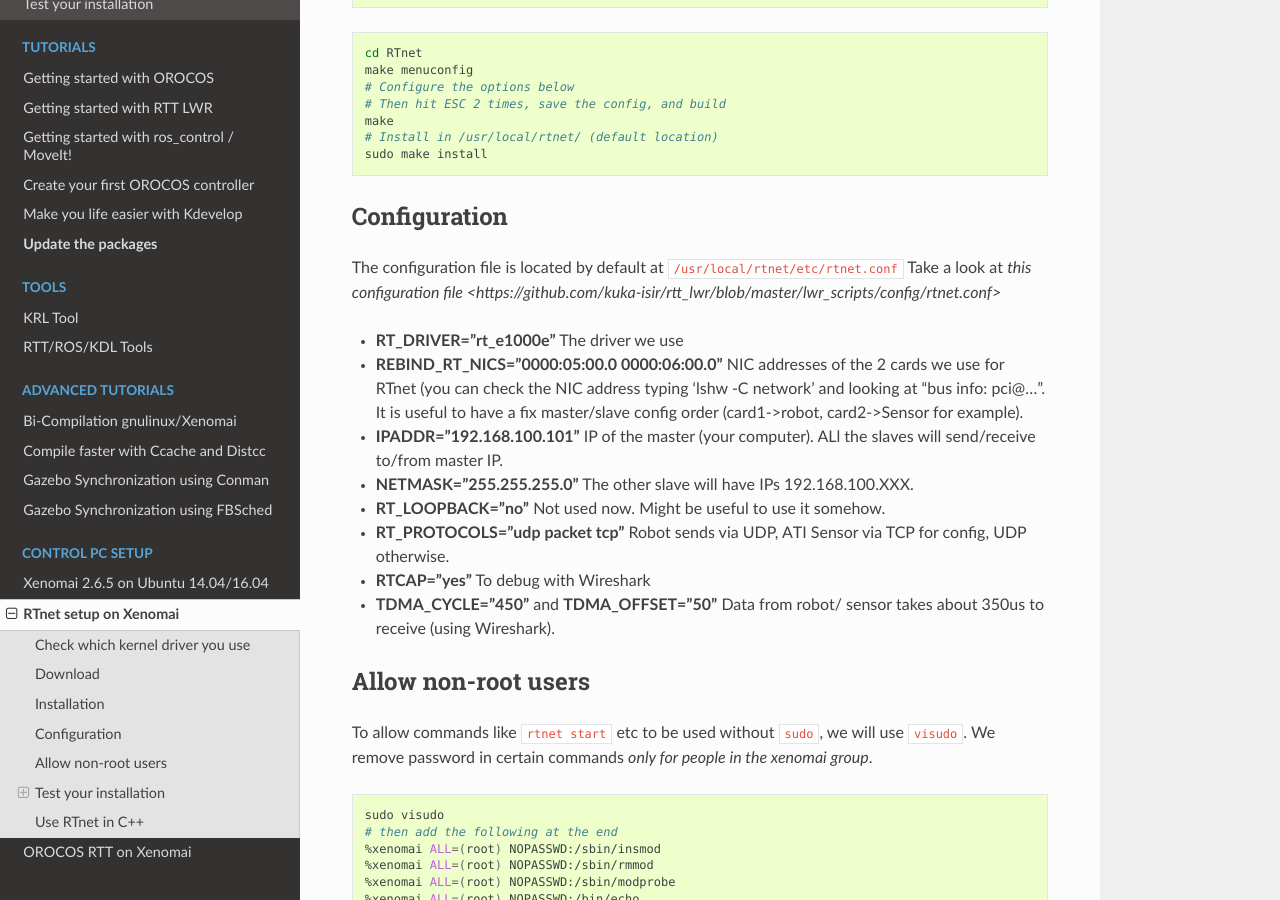
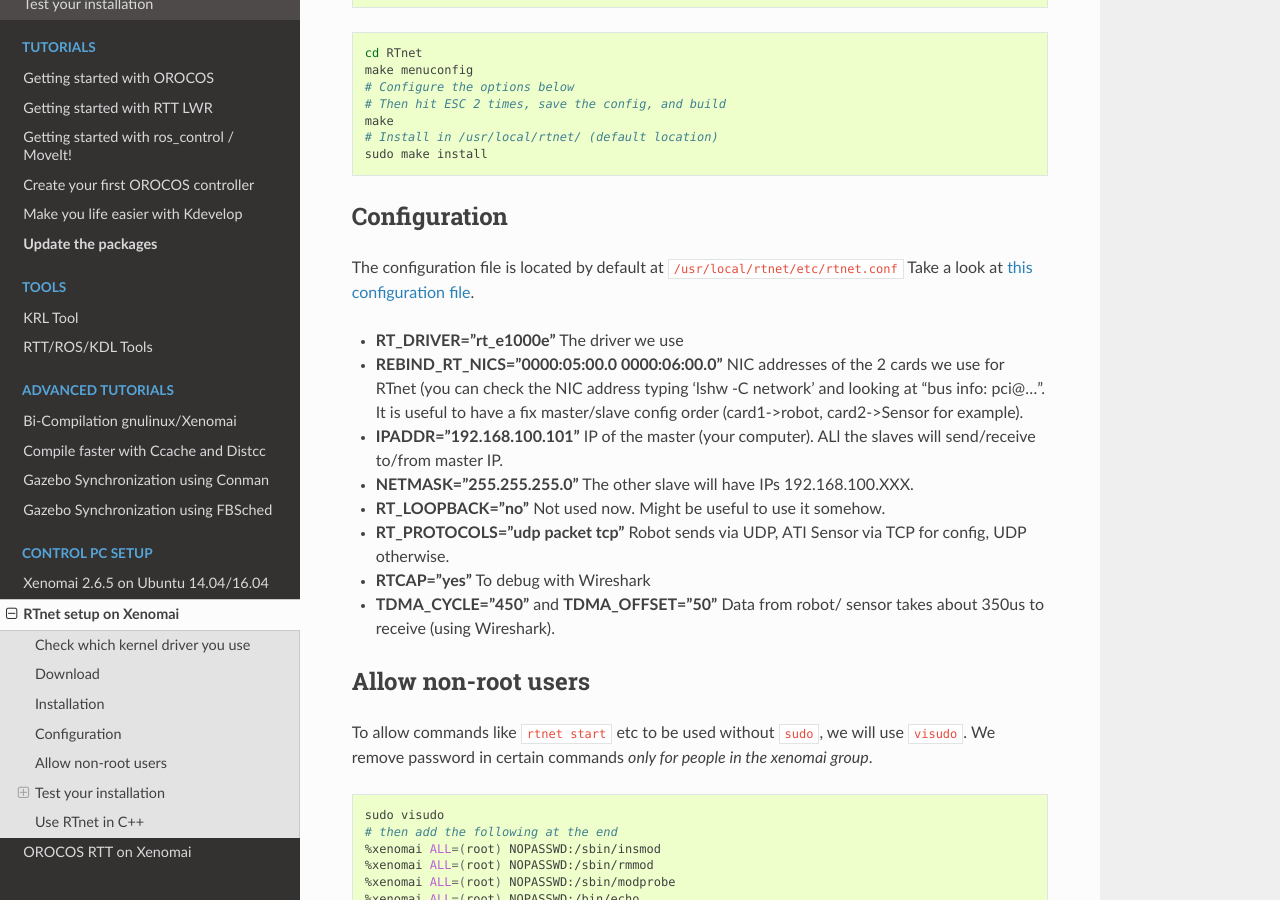
Before and after one commit to kuka-isir/rtt_lwr, a Sphinx documentation site: the page built from docs/source/rtpc/rtnet.rst, in a window 1280 px wide and 900 px high, scrolled down 1438 px. Built offline with Sphinx 7.4.7 and the Read the Docs theme 2.0.0, drawn with Linux system fonts in a browser that asks for light colours.

Commit message:
Update rtnet.rst

```diff
--- a/docs/source/rtpc/rtnet.rst
+++ b/docs/source/rtpc/rtnet.rst
@@ -79,7 +79,7 @@ Configuration
 -------------
 
 The configuration file is located by default at ``/usr/local/rtnet/etc/rtnet.conf``
-Take a look at `this configuration file <https://github.com/kuka-isir/rtt_lwr/blob/master/lwr_scripts/config/rtnet.conf>`
+Take a look at `this configuration file <https://github.com/kuka-isir/rtt_lwr/blob/master/lwr_scripts/config/rtnet.conf>`_.
 
 * **RT_DRIVER="rt_e1000e"** The driver we use
 * **REBIND_RT_NICS="0000:05:00.0 0000:06:00.0"** NIC addresses of the 2 cards we use for RTnet (you can check the NIC address typing 'lshw -C network' and looking at "bus info: pci@...". It is useful to have a fix master/slave config order (card1->robot, card2->Sensor for example).
```
